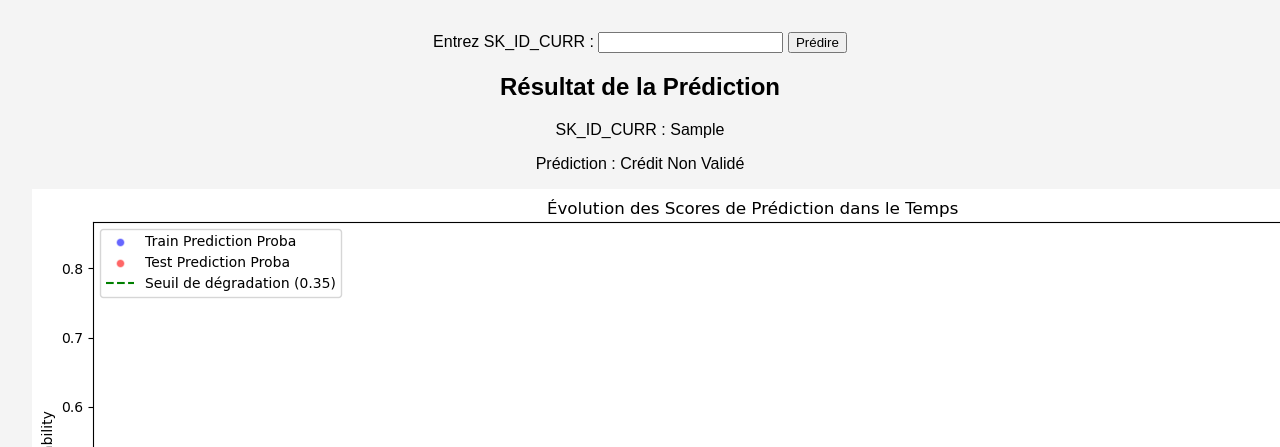
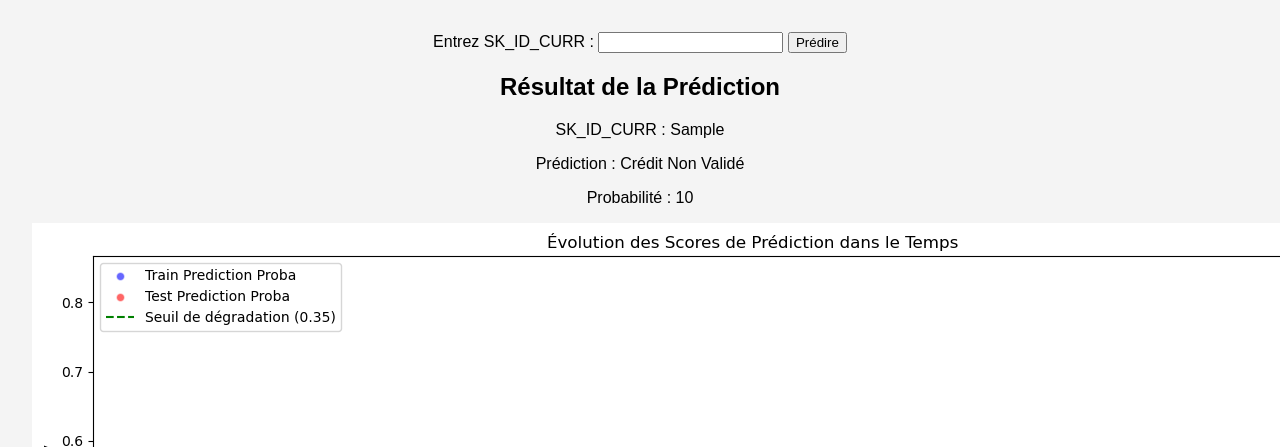
Before and after one commit to PaulMouly/Credit_Scoring, a Flask app: template API/templates/predict.html in a window 1280 px wide; the page is wider, and only the part inside the window is pictured. Shown: the part 112-559 px from the top of that part. Run offline with Flask 3, Linux system fonts and the light colour scheme; the template is opened without the code that fills it: most values are stand-ins (such as "Sample title", 1, 10 or a date in 2020).

Commit message:
modification pour dashboard

```diff
--- a/API/app.py
+++ b/API/app.py
@@ -99,10 +99,12 @@ def predict():
         X_np = df.values
         predictions_proba = model.predict_proba(X_np)[:, 1]
         prediction = (predictions_proba > threshold).astype(int)
-        ###result = int(prediction[0])
+
+        # Récupérer la probabilité pour le retour
+        predicted_probability = predictions_proba[0]  # Obtenir la probabilité pour la première entrée
         result_text = "crédit validé" if int(prediction[0]) == 0 else "crédit non validé"
-        ###return render_template('predict.html', sk_id_curr=sk_id_curr, prediction=result)
-        return render_template('predict.html', sk_id_curr=sk_id_curr, prediction=result_text)
+
+        return render_template('predict.html', sk_id_curr=sk_id_curr, prediction=result_text, probability=predicted_probability)
 
     except Exception as e:
         logger.error(f"Erreur lors de la prédiction : {e}")
--- a/API/templates/predict.html
+++ b/API/templates/predict.html
@@ -31,6 +31,9 @@
                 {% endif %}
             </p>
 
+            <!-- Affichage de la probabilité de la prédiction -->
+            <p>Probabilité : {{ probability | round(2) }}</p>
+
             <!-- Affichage de l'image correspondante -->
             <img src="{{ url_for('static', filename='images/prediction_time.png') }}" alt="Status Image">
 
```
